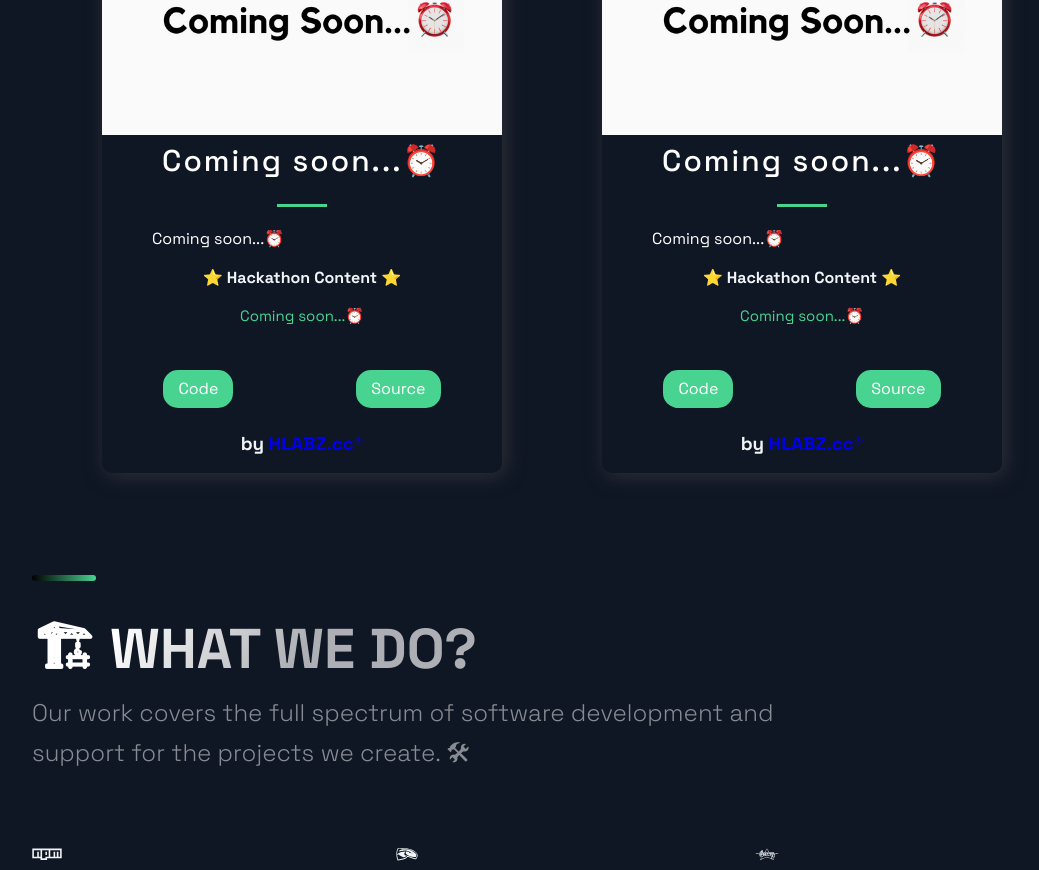
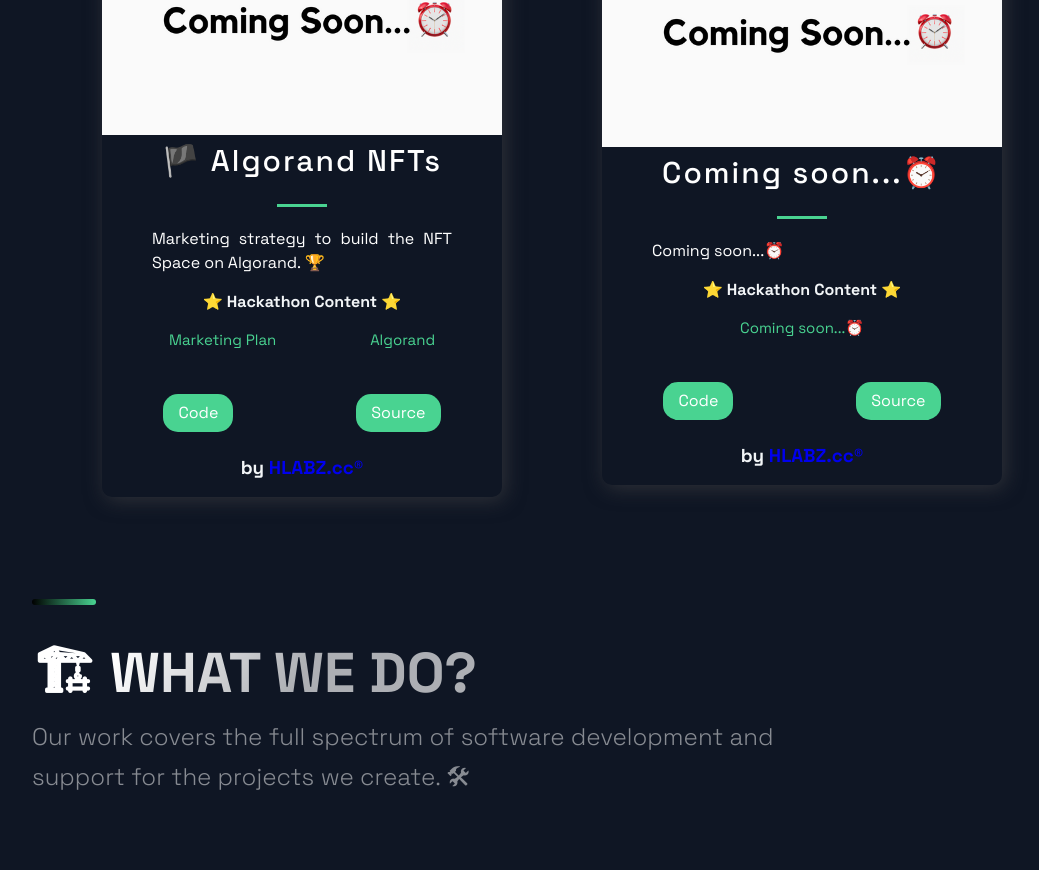
Before and after one commit to HLABZcc/Essays, a Next.js app: page / in a window 1280 px wide. Shown: the part 1576-2446 px from the top of the page, without its empty margins (88-1127 px from the left). Built offline with nearby package versions, Linux system fonts and the light colour scheme.

Commit message:
Update constants.js

```diff
--- a/src/constants/constants.js
+++ b/src/constants/constants.js
@@ -18,12 +18,12 @@ export const projects = [
     id: 1,
   },
   {
-    title: 'Coming soon...⏰',
-    description: "Coming soon...⏰",
+    title: '🏴 Algorand NFTs',
+    description: "Marketing strategy to build the NFT Space on Algorand. 🏆",
     image: '/images/3.png',
-    tags: ['Coming soon...⏰'],
+    tags: ['Marketing Plan', 'Algorand'],
     source: 'https://www.hlabz.cc',
-    visit: 'https://www.hlabz.cc',
+    visit: 'https://github.com/HLABZcc/NFTs-Marketing-Plan',
     id: 2,
   },
   {
```
